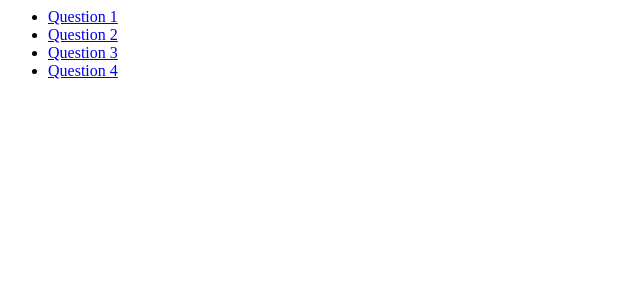
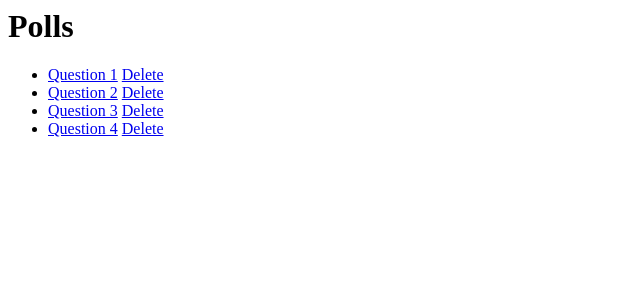
Before and after one commit to dsaguileraj/01-polls, a Django app: page /polls/ in a window 1280 px wide. Shown: the top 300 px of the page, without its empty margins (0-640 px from the left). Run offline with Django 5.2, Linux system fonts and the light colour scheme; data comes from the database, SQL or seed files in the repository; both versions use the stored data as it was after the commit.

Commit message:
Implementing Delete Option

```diff
--- a/polls_app/templates/polls/index.html
+++ b/polls_app/templates/polls/index.html
@@ -1,8 +1,10 @@
 {% if latest_question_list %}
+  <h1>Polls</h1>
   <ul>
+    {% csrf_token %}
     {% for question in latest_question_list %}
       <li>
-        <a href="{% url 'polls:detail' question.id %}">{{ question.question_text }}</a>
+        <a href="{% url 'polls:detail' question.id %}">{{ question.question_text }}</a> <a href="{% url 'polls:delete_question'  question.pk %}">Delete</a>
       </li>
     {% endfor %}
   </ul>
--- a/polls_app/templates/polls/post.html
+++ b/polls_app/templates/polls/post.html
@@ -1,6 +1,6 @@
 <h1>Create Question</h1>
 
-<form action="{% url 'polls:post' %}" method="POST">
+<form action="{% url 'polls:post_question' %}" method="POST">
   {% csrf_token %}
   {{ form.as_p }}
   <button type="submit">Enviar</button>
--- a/polls_app/urls.py
+++ b/polls_app/urls.py
@@ -8,5 +8,6 @@ urlpatterns = [
     path('<int:pk>/', views.DetailView.as_view(), name='detail'),
     path('<int:pk>/results/', views.ResultsView.as_view(), name='results'),
     path('<int:question_id>/vote/', views.vote, name='vote'),
-    path('post/', views.post, name='post'),
+    path('post/', views.post_question, name='post_question'),
+    path('delete/<int:question_id>', views.delete_question, name='delete_question'),
 ]
--- a/polls_app/views.py
+++ b/polls_app/views.py
@@ -17,9 +17,11 @@ class IndexView(generic.ListView):
     def get_queryset(self):
         return Question.objects.order_by("pub_date")[:5]
 
+
 class DetailView(generic.DetailView):
     model = Question
     template_name = "polls/detail.html"
+
 
 class ResultsView(generic.DetailView):
     model = Question
@@ -45,14 +47,20 @@ def vote(request, question_id):
         return redirect(reverse("polls:results", args=(question_id,)))
 
 
-def post(request):
+def post_question(request):
     if request.method == "POST":
         form = CreateQuestion(request.POST)
         if form.is_valid():
-            Question.objects.create(question_text = request.POST["question_text"], pub_date = timezone.now())
+            Question.objects.create(
+                question_text=request.POST["question_text"], pub_date=timezone.now())
             return redirect(reverse_lazy("polls:index"))
 
     context = {
         "form": CreateQuestion(),
     }
     return render(request, "polls/post.html", context)
+
+def delete_question(request, question_id):
+    question = get_object_or_404(Question, pk=question_id)
+    question.delete()
+    return redirect(reverse_lazy("polls:index"))
```
Also changed, not shown: db.sqlite3, polls_app/templates/polls/delete_question.html (added).
